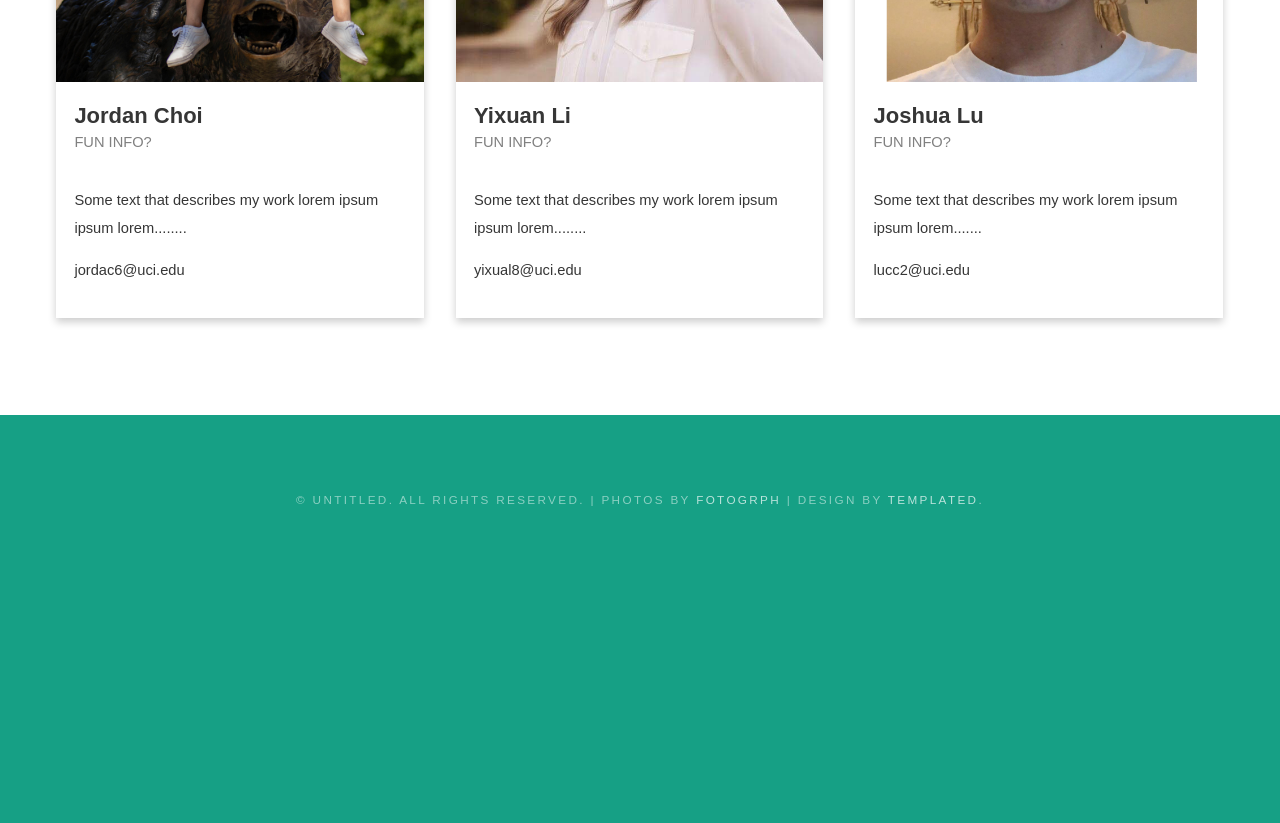
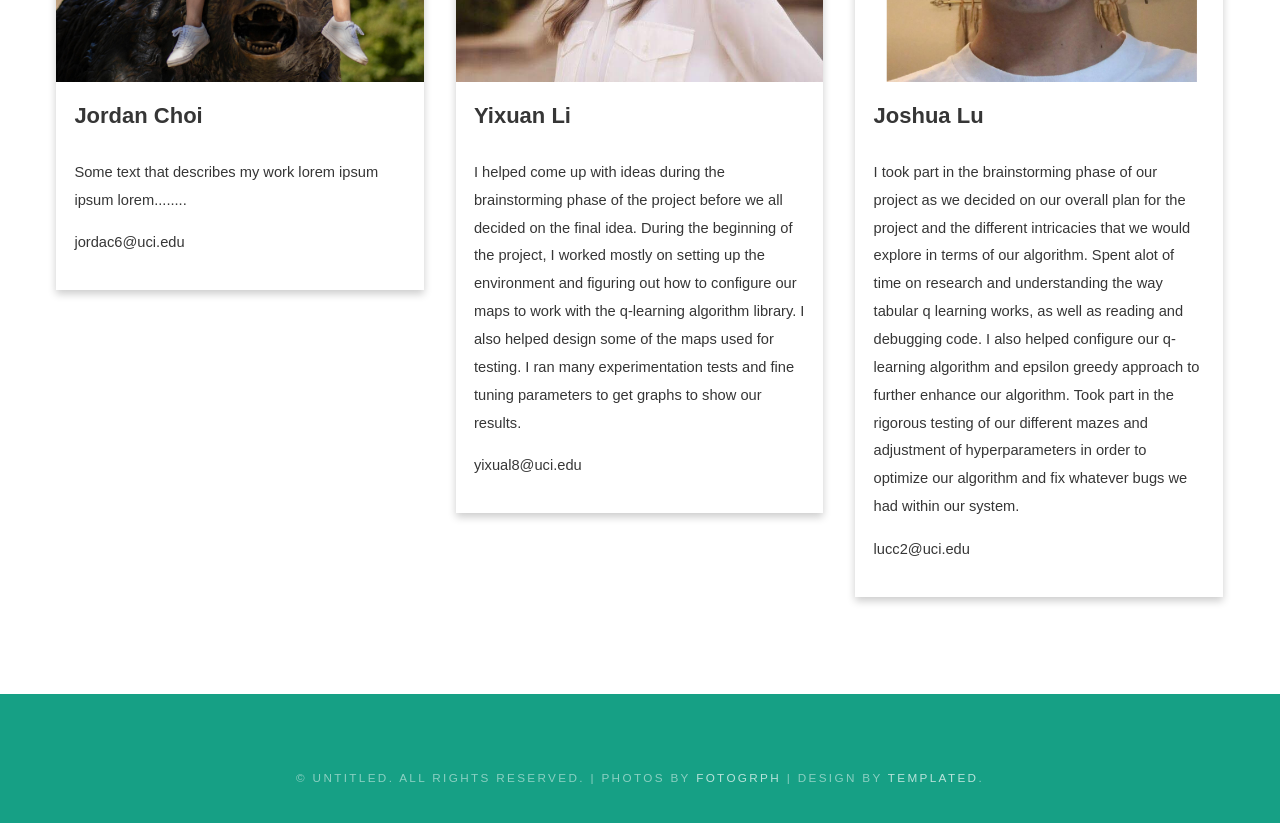
Before and after one commit to thejordanchoi/DeepQ-Reinforcement-Learning, a plain HTML site: page about.html in a window 1280 px wide. Shown: the part 1300-2123 px from the top of the page. Before the commit the page ends 1896 px from the top, so only its background shows below. Drawn offline with Linux system fonts and the light colour scheme.

Commit message:
update about us

```diff
--- a/about.html
+++ b/about.html
@@ -128,7 +128,7 @@ html {
 			      <img src="images/jordan.jpg" alt="Jordan Choi" style="width:100%">
 			      <div style="padding: 5%;">
 			        <h2>Jordan Choi</h2>
-			        <p class="title">fun info?</p>
+			        <p class="title"></p>
 			        <p>Some text that describes my work lorem ipsum ipsum lorem........</p>
 			        <p>jordac6@uci.edu</p>
 			      </div>
@@ -140,8 +140,8 @@ html {
 			      <img src="images/angela.jpg" alt="Yixuan Li" style="width:100%">
 			      <div style="padding: 5%;">
 			        <h2>Yixuan Li</h2>
-			        <p class="title">fun info?</p>
-			        <p>Some text that describes my work lorem ipsum ipsum lorem........</p>
+			        <p class="title"></p>
+			        <p>I helped come up with ideas during the brainstorming phase of the project before we all decided on the final idea. During the beginning of the project, I worked mostly on setting up the environment and figuring out how to configure our maps to work with the q-learning algorithm library. I also helped design some of the maps used for testing. I ran many experimentation tests and fine tuning parameters to get graphs to show our results. </p>
 			        <p>yixual8@uci.edu</p>
 			      </div>
 			    </div>
@@ -152,8 +152,8 @@ html {
 			      <img src="images/joshua.jpg" alt="Joshua Lu" style="width:100%">
 			      <div style="padding: 5%;">
 			        <h2>Joshua Lu</h2>
-			        <p class="title">fun info?</p>
-			        <p>Some text that describes my work lorem ipsum ipsum lorem.......</p>
+			        <p class="title"></p>
+			        <p>I took part in the brainstorming phase of our project as we decided on our overall plan for the project and the different intricacies that we would explore in terms of our algorithm. Spent alot of time on research and understanding the way tabular q learning works, as well as reading and debugging code. I also helped configure our q-learning algorithm and epsilon greedy approach to further enhance our algorithm. Took part in the rigorous testing of our different mazes and adjustment of hyperparameters in order to optimize our algorithm and fix whatever bugs we had within our system. </p>
 			        <p>lucc2@uci.edu</p>
 			      </div>
 			    </div>
```
